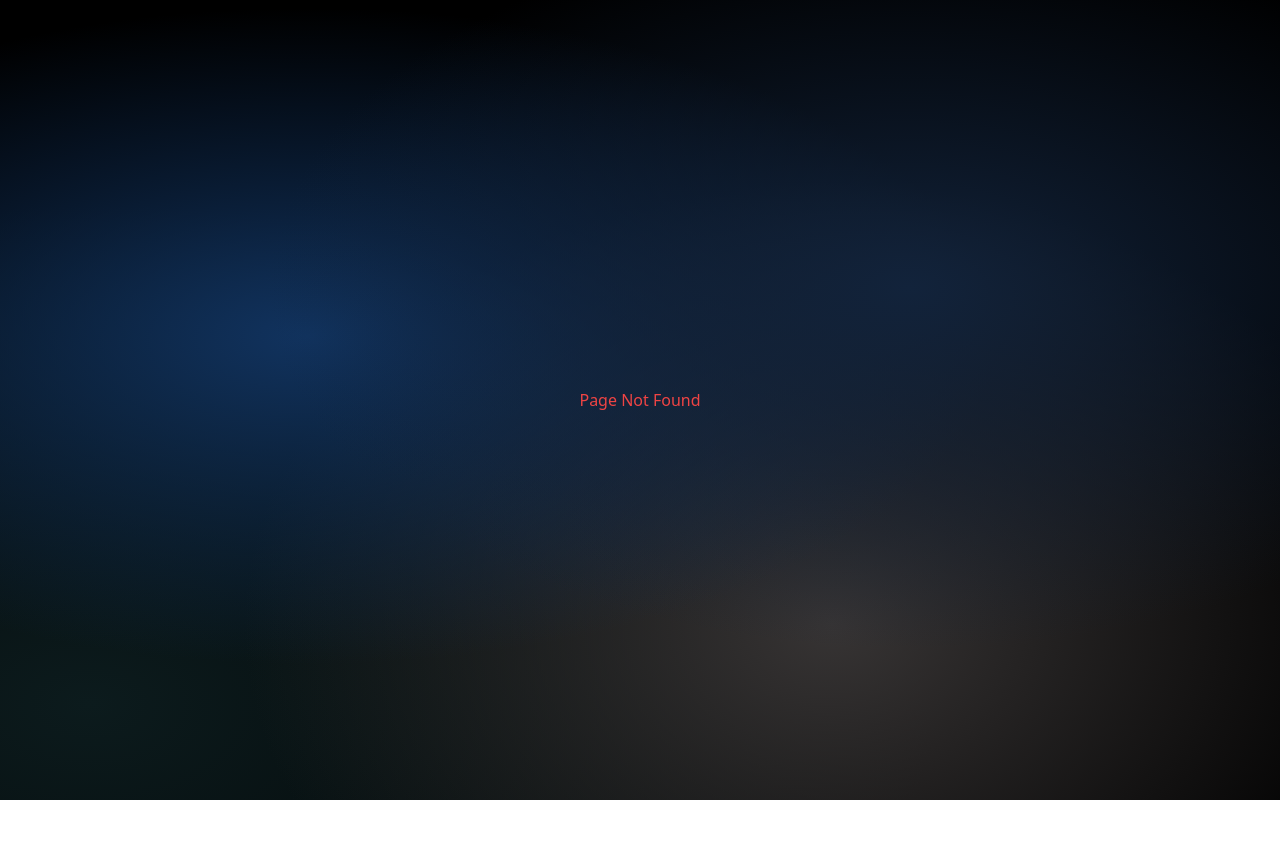
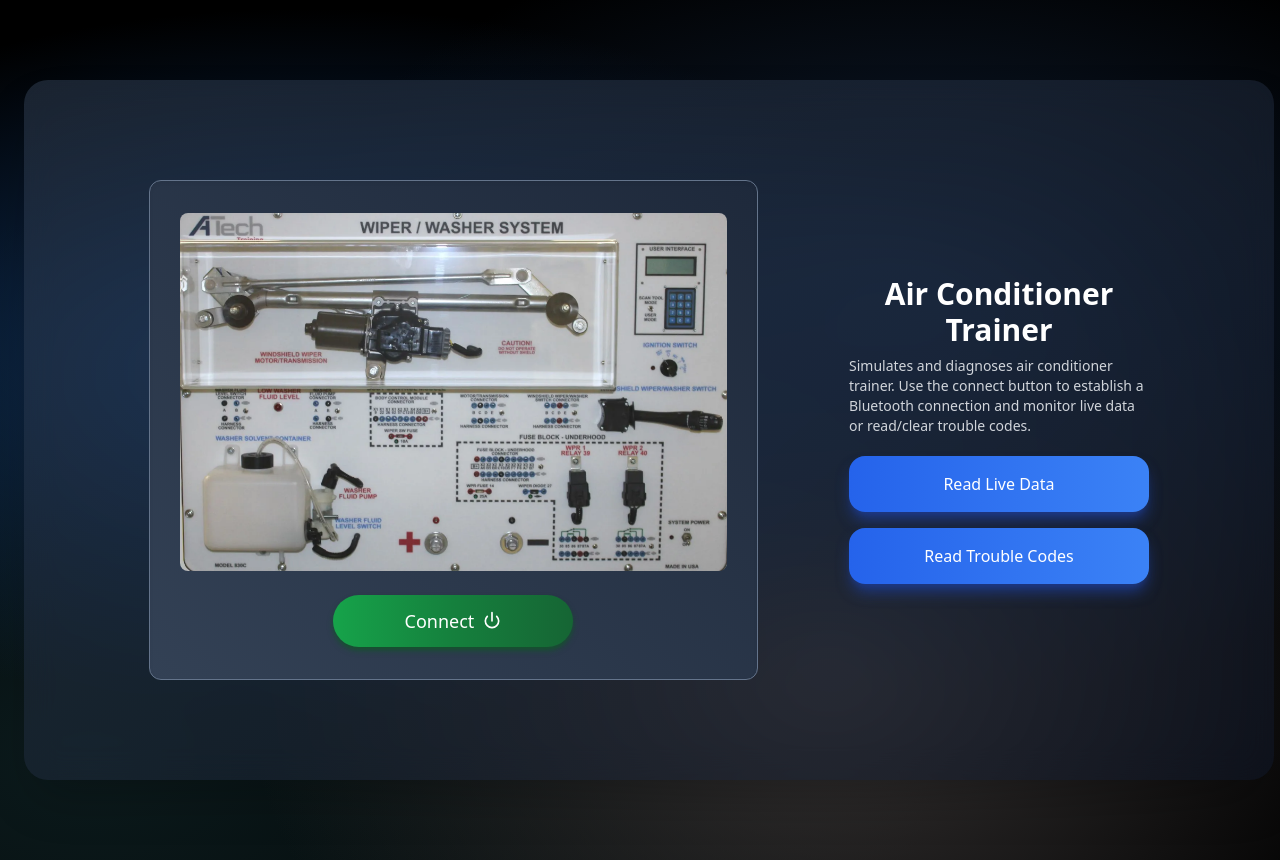
Before and after one commit to kee5625/Trainer-Diagnostic-Interface, a React (Vite) app: page /air-conditioner in a window 1280 px wide. Before the commit this address had no page. Before the commit the page ends 800 px from the top, so only its background shows below. Built offline with nearby package versions, Linux system fonts and the light colour scheme.

Commit message:
added ac trainer baseline

```diff
--- a/src/App.jsx
+++ b/src/App.jsx
@@ -5,6 +5,7 @@ import HomePage from './pages/HomePage';
 import PowerSeatHome from './pages/PowerSeatTrainer';
 import WiperWasherHome from './pages/WiperWasherTrainer';
 import TrainerActionPage from './pages/TrainerActionPage';
+import AirConditionerHome from './pages/AirConditionerTrainer';
 
 import { Trainers } from './pages/Trainers';
 
@@ -22,6 +23,7 @@ function App() {
           {/* Trainer Home Pages */}
           <Route path="power-seat" element={<PowerSeatHome />} />
           <Route path="wiper-washer" element={<WiperWasherHome />} />
+          <Route path="air-conditioner" element={<AirConditionerHome />} />
 
           {/* Dynamic Route */}
           <Route path="trainer/:trainerId/:action" element={<TrainerActionPage />} />
--- /dev/null
+++ b/src/pages/AirConditionerTrainer.jsx
@@ -0,0 +1,141 @@
+import React, { useState, useRef, useEffect } from 'react';
+import { connectBle, disconnectBle, onBleState} from '../components/bluetooth/core'
+import wiper_washer_trainer from '../assets/wiper_washer_trainer.webp';
+import { useNavigate } from 'react-router-dom';
+
+export default function AirConditionerHome(){
+    const navigate = useNavigate();
+
+    const [ble, setBle] = useState({connected: false, notifying: false});
+    const [loading, setLoading] = useState(false);
+
+    useEffect(() => onBleState(s => {console.log('BLE', s); setBle(s); }), []);
+
+    //Event handler for connect btn
+    const handleConnect = async () => {
+        setLoading(true);
+        try {
+            await connectBle();
+        } finally {
+            setLoading(false);
+        }
+    };
+
+    //Event handler for disconnect btn
+    const handleDisconnect = async () => {
+        setLoading(true);
+        await sleep(2000);
+        try {
+            await disconnectBle();
+        } finally {
+            setLoading(false);
+        }
+    };
+
+
+    const label  = ble.connected ? (ble.notifying ? "Ready" : "Connecting…") : "Disconnected";
+    const colour = ble.connected ? (ble.notifying ? "#35b931" : "#f5a623") : "#d13a30";
+
+    useEffect(() =>  onBleState(s => { console.log("BLE", s); setBle(s); }),[]);
+
+    function sleep(ms){
+        return new Promise(resolve => setTimeout(resolve, ms));
+    }
+
+    return(
+        <div className="flex justify-center items-center">
+            <div className="relative flex flex-row gap-10 bg-gradient-to-br from-slate-700/50 to-slate-900/50 backdrop-blur-lg shadow-2xl rounded-3xl min-w-[1250px] min-h-[700px]">
+                <div className="grid grid-cols-[1fr_300px] gap-2 items-center mx-auto max-w-[1000px] w-full">
+                    {/* Left: Image & controls */}
+                    <div className="flex flex-col items-center gap-4 w-[88%]">
+                        {/* Image */}
+                        <div className="relative overflow-hidden py-8 rounded-xl bg-gradient-to-tr from-slate-700 to-slate-800 border border-slate-500 flex flex-col gap-2 items-center justify-center shadow-inner">
+                            <img
+                                src={wiper_washer_trainer}
+                                alt="Wiper-Washer Trainer"
+                                className="w-[90%] rounded-lg h-full object-contain"
+                            />
+
+
+                        {/* Buttons */}
+                        <div className="relative mt-4 flex flex-col items-center">
+                        <button
+                            disabled={loading || ble.connected}
+                            onClick={handleConnect}
+                            className={`
+                            flex flex-row items-center justify-center gap-2 rounded-full
+                            px-6 py-3 text-white shadow-md transition-all duration-300 ease-in-out
+                            bg-gradient-to-r from-green-600 via-green-700 to-green-800 shadow-green-900 hover:shadow-green-800
+                            w-60 text-lg
+                            ${loading ? 'opacity-70 cursor-not-allowed' : ''}
+                            `}
+                        >
+                            {loading ? (
+                            <>
+                                {ble.connected ? "Disconnecting..." : "Connecting..."}
+                                <svg aria-hidden="true" className="w-6 h-6 text-gray-200 animate-spin fill-blue-600" viewBox="0 0 100 101" fill="none" xmlns="http://www.w3.org/2000/svg">
+                                    <path d="M100 50.5908C100 78.2051 77.6142 100.591 50 100.591C22.3858 100.591 0 78.2051 0 50.5908C0 22.9766 22.3858 0.59082 50 0.59082C77.6142 0.59082 100 22.9766 100 50.5908ZM9.08144 50.5908C9.08144 73.1895 27.4013 91.5094 50 91.5094C72.5987 91.5094 90.9186 73.1895 90.9186 50.5908C90.9186 27.9921 72.5987 9.67226 50 9.67226C27.4013 9.67226 9.08144 27.9921 9.08144 50.5908Z" fill="currentColor"/>
+                                    <path d="M93.9676 39.0409C96.393 38.4038 97.8624 35.9116 97.0079 33.5539C95.2932 28.8227 92.871 24.3692 89.8167 20.348C85.8452 15.1192 80.8826 10.7238 75.2124 7.41289C69.5422 4.10194 63.2754 1.94025 56.7698 1.05124C51.7666 0.367541 46.6976 0.446843 41.7345 1.27873C39.2613 1.69328 37.813 4.19778 38.4501 6.62326C39.0873 9.04874 41.5694 10.4717 44.0505 10.1071C47.8511 9.54855 51.7191 9.52689 55.5402 10.0491C60.8642 10.7766 65.9928 12.5457 70.6331 15.2552C75.2735 17.9648 79.3347 21.5619 82.5849 25.841C84.9175 28.9121 86.7997 32.2913 88.1811 35.8758C89.083 38.2158 91.5421 39.6781 93.9676 39.0409Z" fill="currentFill"/>
+                                </svg>
+                            </>
+                            ) : ble.connected ? (
+                            <>
+                                Connected
+                                <svg className="w-6 h-6 text-white" viewBox="0 0 24 24" fill="none">
+                                <path d="M5 13l4 4L19 7" stroke="currentColor" strokeWidth="2" strokeLinecap="round" strokeLinejoin="round"/>
+                                </svg>
+                            </>
+                            ) : (
+                            <>
+                                Connect
+                                <svg className="w-5 h-5 text-white" viewBox="0 0 24 24" fill="none">
+                                <path d="M12 2v10" stroke="currentColor" strokeWidth="2" strokeLinecap="round" strokeLinejoin="round"/>
+                                <path d="M17.657 6.343a8 8 0 1 1-11.314 0" stroke="currentColor" strokeWidth="2" strokeLinecap="round" strokeLinejoin="round"/>
+                                </svg>
+                            </>
+                            )}
+                        </button>
+
+                        {/* Disconnect button */}
+                        <button
+                            onClick={handleDisconnect}
+                            disabled={!ble.connected}
+                            className={`
+                            absolute -top-3 -right-3 rounded-full p-2 bg-gradient-to-r from-red-600 via-red-700 to-red-800 shadow-md text-white
+                            transition-opacity duration-300 ${ble.connected ? 'opacity-100' : 'opacity-0 pointer-events-none'}
+                            `}
+                        >
+                            <svg className="w-4 h-4" viewBox="0 0 24 24" fill="none">
+                            <path d="M12 2v10" stroke="currentColor" strokeWidth="2" strokeLinecap="round" strokeLinejoin="round"/>
+                            <path d="M17.657 6.343a8 8 0 1 1-11.314 0" stroke="currentColor" strokeWidth="2" strokeLinecap="round" strokeLinejoin="round"/>
+                            </svg>
+                        </button>
+                        </div>
+                        </div>
+                    </div>
+
+                    {/* Right: Description */}
+                    <div className="flex flex-col justify-center text-white w-full max-w-[350px]">
+                        <h2 className="text-3xl font-bold mb-2 text-center">Air Conditioner Trainer</h2>
+                        <p className="text-gray-300 text-sm pb-5">
+                        Simulates and diagnoses air conditioner trainer. Use the connect button to establish a Bluetooth connection and monitor live data or read/clear trouble codes.
+                        </p>
+                        <div className="flex flex-col w-full gap-4">
+                            <button
+                                onClick={() => navigate('/trainer/wiper-washer/read-data')}
+                                className='inline-block w-full text-center min-w-[200px] px-5 py-4 text-white transition-all rounded-2xl shadow-lg sm:w-auto bg-gradient-to-r from-blue-600 to-blue-500 hover:bg-gradient-to-b dark:shadow-blue-900 shadow-blue-200 hover:shadow-2xl hover:shadow-blue-400 hover:-tranneutral-y-px'>
+                                Read Live Data
+                            </button>
+                            <button
+                                onClick={() => navigate('/trainer/wiper-washer/read-codes')}
+                                className='inline-block w-full text-center min-w-[200px] px-5 py-4 text-white transition-all rounded-2xl shadow-lg sm:w-auto bg-gradient-to-r from-blue-600 to-blue-500 hover:bg-gradient-to-b dark:shadow-blue-900 shadow-blue-200 hover:shadow-2xl hover:shadow-blue-400 hover:-tranneutral-y-px'>
+                                Read Trouble Codes
+                            </button>
+                        </div>
+                    </div>
+                </div>
+            </div>
+        </div>
+
+    )
+}
--- a/src/pages/Trainers.jsx
+++ b/src/pages/Trainers.jsx
@@ -21,6 +21,7 @@ export function Trainers(){
                     </div>
                 </article>
                 <article
+                    onClick={() => navigate("/air-conditioner")}
                     className="rounded-xl mx-auto  shadow-xl bg-cover bg-center max-h-[500px] relative border-8 border-black  transform duration-500 hover:-translate-y-6   group"
                     style={{backgroundImage: "url('/bg_ac.png')"}}>
                     <div className="bg-black relative h-full group-hover:bg-opacity-0 max-h-[500px]  flex flex-wrap flex-col pt-[21rem] hover:bg-opacity-75 transform duration-300">
```
